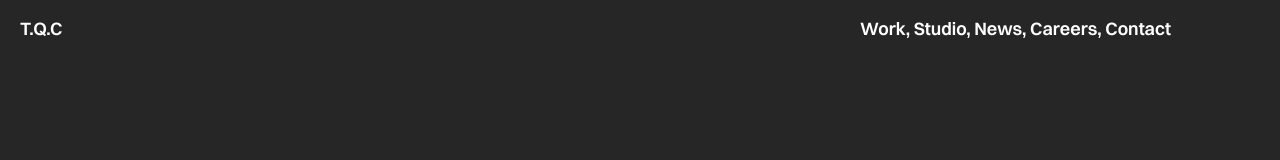
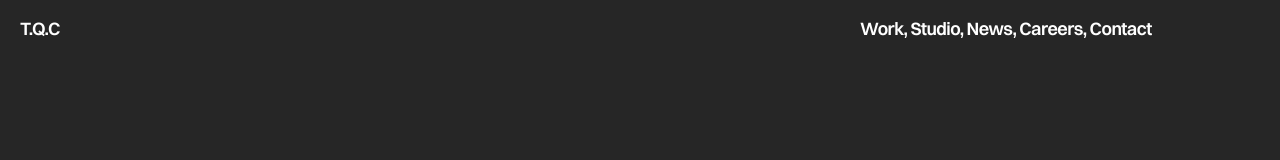
Before and after one commit to fariasmaiquita/tq-clone, a Next.js app: page / in a window 1280 px wide. Shown: the top 160 px of the page. Built offline with nearby package versions, Linux system fonts and the light colour scheme.

Commit message:
Fix media queries and z-index issue on PageHeader.tsx

```diff
--- a/src/app/components/PageHeader.tsx
+++ b/src/app/components/PageHeader.tsx
@@ -19,20 +19,20 @@ export default function PageHeader({initBgOpaque = true}: PageHeaderProps) {
     ];
 
     return (
-        <header className={`fixed inset-x-0 min-[810px]:px-[20px] px-[15px] min-[810px]:h-[58px] h-[49px] grid items-center min-[1200px]:grid-cols-3 grid-cols-2 gap-[20px] font-semibold min-[810px]:text-[18px] text-[14px] leading-none ${initBgOpaque ? "min-[1200px]:bg-white" : "min-[1200px]:text-white"} max-[1199px]:bg-white`}>
+        <header className={`fixed z-30 inset-x-0 min-[810px]:px-[20px] px-[15px] min-[810px]:h-[58px] h-[49px] grid items-center min-[1200px]:grid-cols-3 grid-cols-2 gap-[20px] font-semibold min-[810px]:text-[18px] text-[14px] tracking-[-0.03em] leading-none ${initBgOpaque ? "min-[1200px]:bg-white" : "min-[1200px]:text-white"} max-[1200px]:bg-white`}>
             <div className="">
                 <Link href="/" className="hover:opacity-40 transition-opacity">T.Q.C</Link>
             </div>
-            <nav className={`min-[1200px]:col-start-3 max-[809px]:grid ${navOpened ? "grid-rows-[1fr]" : "grid-rows-[0fr]"} transition-all ease-in-out duration-500 max-[809px]:absolute top-full inset-x-0`}>
+            <nav className={`min-[1200px]:col-start-3 max-[810px]:grid ${navOpened ? "grid-rows-[1fr]" : "grid-rows-[0fr]"} transition-all ease-in-out duration-500 max-[810px]:absolute top-full inset-x-0`}>
                 <div className="overflow-hidden">
-                    <div className="max-[809px]:px-[15px] max-[809px]:pb-[100px] max-[809px]:flex flex-col justify-center max-[809px]:text-[60px] max-[809px]:h-[calc(100dvh_-_49px)] max-[809px]:bg-white">
+                    <div className="max-[810px]:px-[15px] max-[810px]:pb-[100px] max-[810px]:flex flex-col justify-center max-[810px]:text-[60px] tracking-[-0.03em] max-[810px]:h-[calc(100dvh_-_49px)] max-[810px]:bg-white">
                         {navLinks.map((link, linkIndex) => {
                             return (
                                 <span key={linkIndex}>
                                     <Link href={link.href} className="hover:opacity-40 transition-opacity">
                                         {link.text}
                                     </Link>
-                                    <span className="max-[809px]:hidden">
+                                    <span className="max-[810px]:hidden">
                                         {linkIndex < navLinks.length - 1 ? ", " : ""}
                                     </span>
                                 </span>
```
